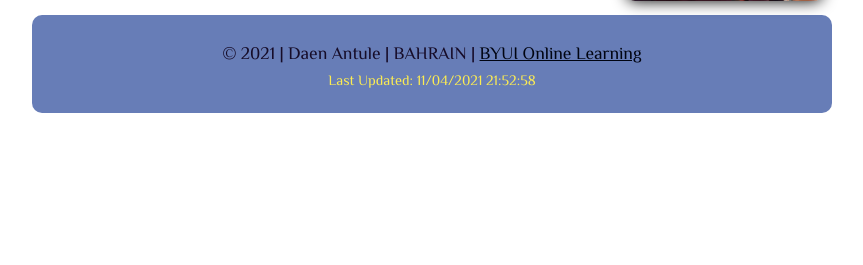
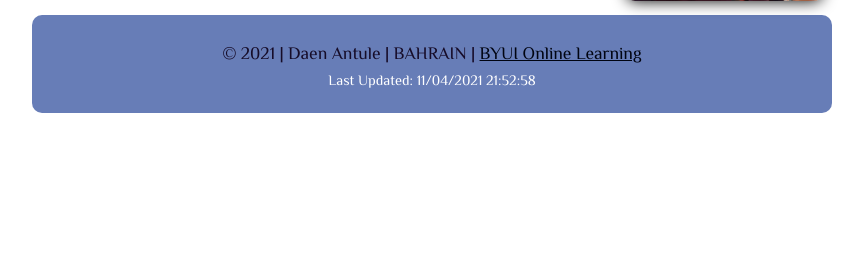
Before and after one commit to daenawesome/daenawesome.github.io, a PHP site: page / in a window 1280 px wide. Shown: the part 369-634 px from the top of the page, without its empty margins (208-1071 px from the left). Run offline with PHP 8.4, Linux system fonts and the light colour scheme; some web fonts are replaced.

Commit message:
contrast change

```diff
--- a/css/style.css
+++ b/css/style.css
@@ -54,7 +54,7 @@ footer p.legal {
 }
 
 footer p.highlight {
-    color: #fcec52;
+    color: #fff;
     font-size: .9em;
     margin-top: 0;
 }
```
